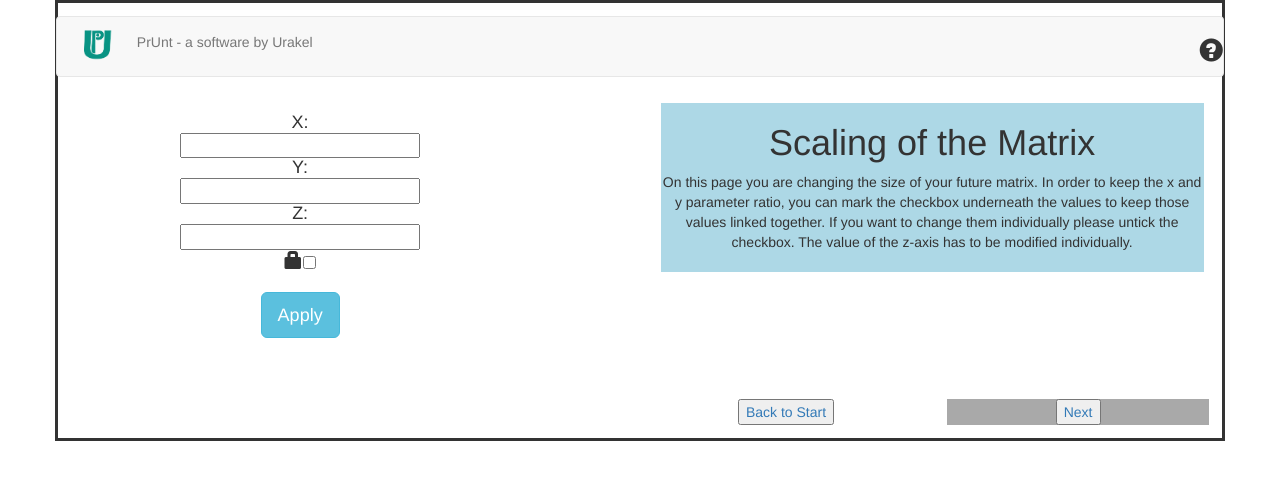
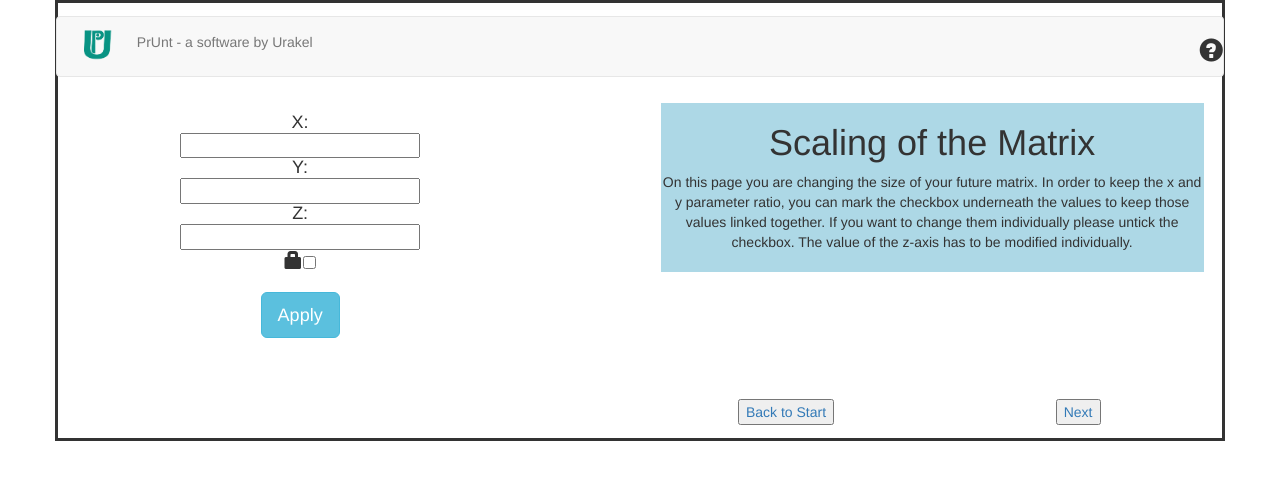
Before and after one commit to Armylie/Urakel, a Flask app: template app/templates/scale.html in a window 1280 px wide. Shown: the top 499 px of the page. Run offline with Flask 2, Linux system fonts and the light colour scheme; the template is opened without the code that fills it: values that come from a table or form of the project are taken from there, others are empty; some libraries are stand-ins or nearby versions.

Commit message:
Update scale.html
Next-Button Fix

```diff
--- a/app/templates/scale.html
+++ b/app/templates/scale.html
@@ -104,7 +104,7 @@
             </div>
         </div>
         <div class="col-lg-3">
-            <div class="nextbutton">
+            <div class="backtostartbutton">
                     <a href="//localhost:5000/colormodify"><button>Next</button></a>
             </div>
         </div>
```
